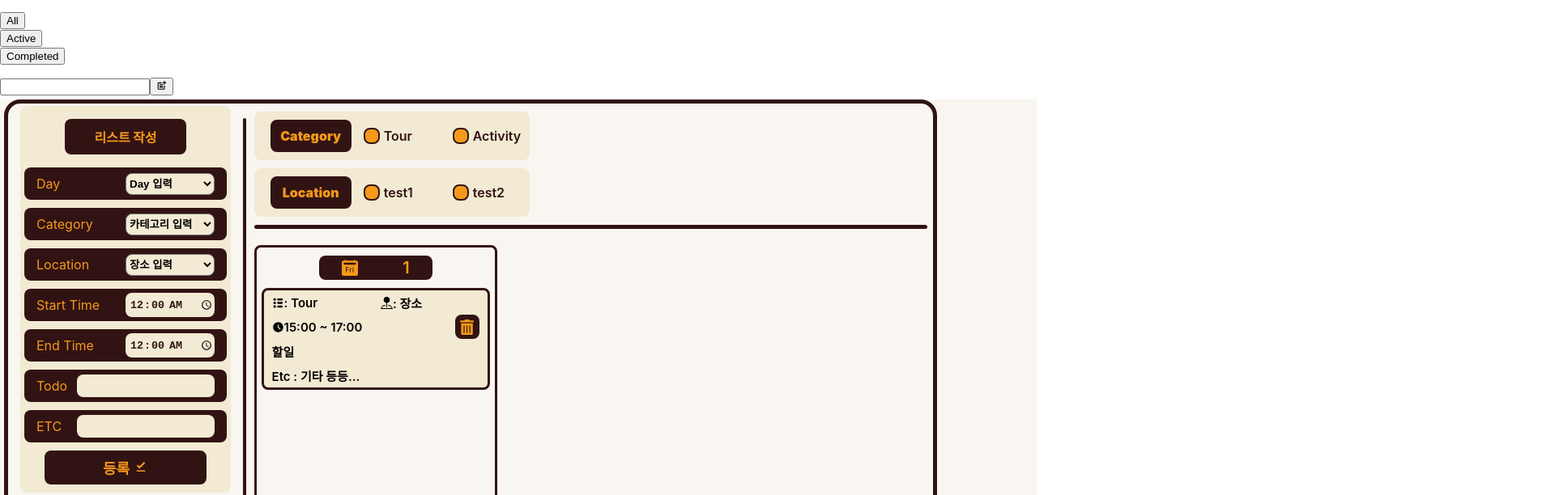
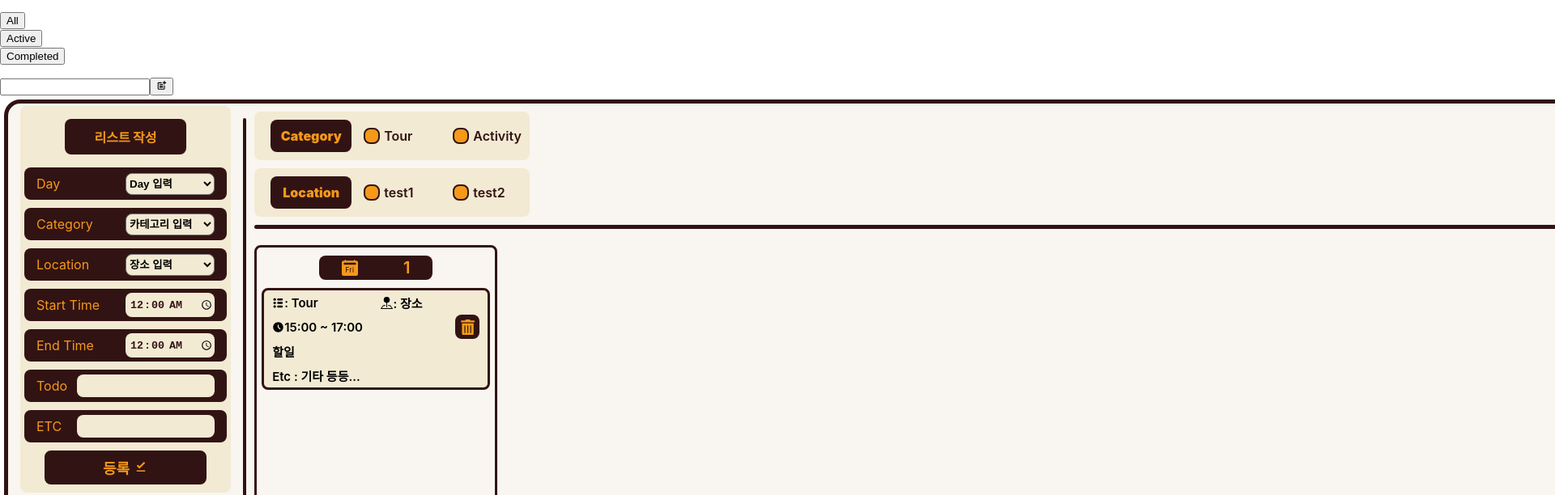
Before and after one commit to Jae0o/React_components, a React (Create React App) app in the folder todo-project/: page / in a window 1280 px wide. Shown: the part 24-636 px from the top of the page at 81% size, 1920 px wide, since content can reach past the window. Built offline with nearby package versions, Linux system fonts and the light colour scheme.

Commit message:
Trip Project //

```diff
--- a/todo-project/src/CSS/Planner/AppDayList.module.css
+++ b/todo-project/src/CSS/Planner/AppDayList.module.css
@@ -8,9 +8,10 @@
 
 .MainBox {
   border: 5px solid var(--color-brown);
-  width: 90vw;
+  width: 2000px;
   height: 700px;
   margin: 5px;
+  background-color: var(--color-semi-white);
   border-radius: 20px;
 
   display: flex;
--- a/todo-project/src/CSS/Planner/AppPlanner.css
+++ b/todo-project/src/CSS/Planner/AppPlanner.css
@@ -13,10 +13,6 @@ Body {
   margin: 0;
 }
 
-.BODY {
-  background-color: var(--color-semi-white);
-}
-
 li {
   list-style: none;
 }
--- a/todo-project/src/CSS/Planner/DayBoxList.module.css
+++ b/todo-project/src/CSS/Planner/DayBoxList.module.css
@@ -28,8 +28,8 @@
 
 .DayBox {
   display: flex;
-  width: 100%;
-  overflow-x: auto;
+  width: 1650;
+  overflow-y: scroll;
   padding: 0px;
 
 }
```
